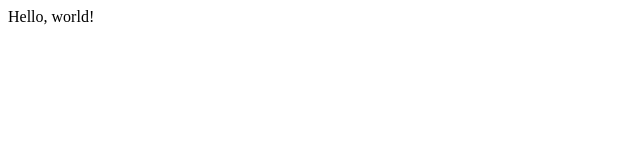
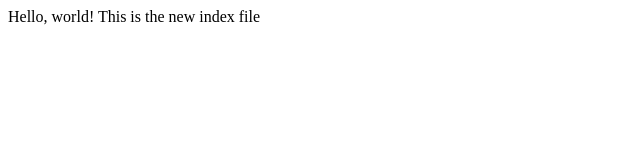
Before and after one commit to lukeemerson/emerson.luke9-gmail.com, a plain HTML site: page index.html in a window 1280 px wide. Shown: the whole page, without its empty margins (0-640 px from the left). Drawn offline with Linux system fonts and the light colour scheme.

Commit message:
Newest file

```diff
--- a/index.html
+++ b/index.html
@@ -5,5 +5,6 @@
     </head>
     <body>
         Hello, world!
+        This is the new index file
     </body>
 </html>
```
